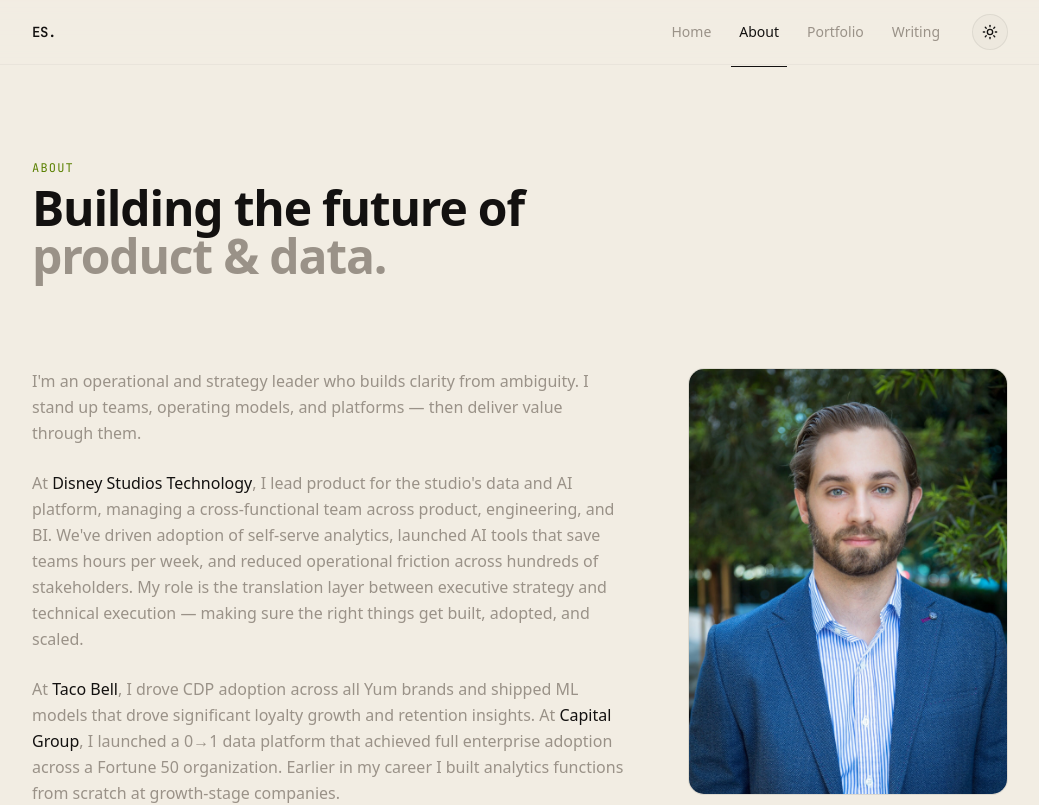
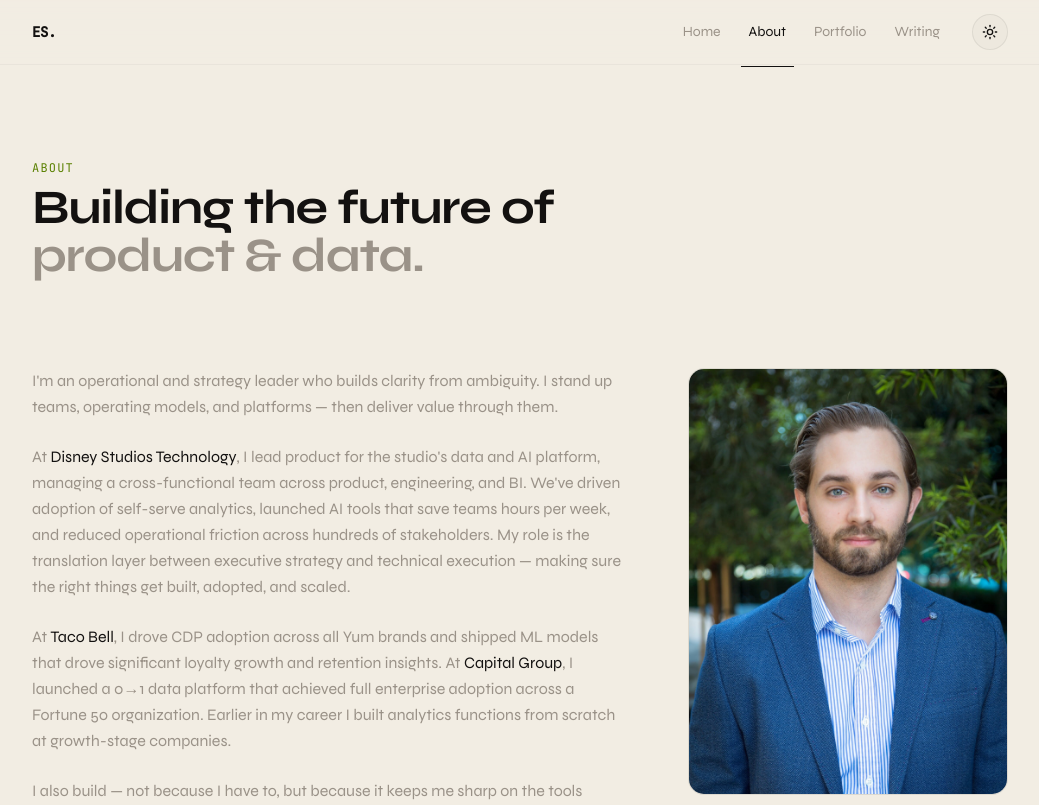
Before and after one commit to ethancstuart/Public-Brand-Website-Claude, a Next.js app: page /about in a window 1280 px wide. Shown: the top 805 px of the page, without its empty margins (120-1159 px from the left). Built offline with nearby package versions, Linux system fonts and the light colour scheme.

Commit message:
feat: add Instrument Serif + Syne fonts, remove ThemeProvider

```diff
--- a/src/app/layout.tsx
+++ b/src/app/layout.tsx
@@ -1,6 +1,5 @@
 import type { Metadata } from "next";
-import { Inter, JetBrains_Mono } from "next/font/google";
-import { ThemeProvider } from "next-themes";
+import { Instrument_Serif, Syne, JetBrains_Mono } from "next/font/google";
 import { Analytics } from "@vercel/analytics/next";
 import { SpeedInsights } from "@vercel/speed-insights/next";
 import { Nav } from "@/components/nav";
@@ -8,15 +7,25 @@ import { Footer } from "@/components/footer";
 import { siteConfig } from "@/lib/constants";
 import "./globals.css";
 
-const inter = Inter({
-  variable: "--font-inter",
+const instrumentSerif = Instrument_Serif({
+  variable: "--font-instrument-serif",
   subsets: ["latin"],
+  weight: "400",
+  style: ["normal", "italic"],
+  display: "swap",
+});
+
+const syne = Syne({
+  variable: "--font-syne",
+  subsets: ["latin"],
+  weight: ["400", "600", "700", "800"],
   display: "swap",
 });
 
 const jetbrainsMono = JetBrains_Mono({
   variable: "--font-jetbrains-mono",
   subsets: ["latin"],
+  weight: ["400", "500"],
   display: "swap",
 });
 
@@ -51,20 +60,13 @@ export default function RootLayout({
   children: React.ReactNode;
 }>) {
   return (
-    <html lang="en" suppressHydrationWarning>
+    <html lang="en">
       <body
-        className={`${inter.variable} ${jetbrainsMono.variable} font-sans antialiased`}
+        className={`${instrumentSerif.variable} ${syne.variable} ${jetbrainsMono.variable} font-sans antialiased`}
       >
-        <ThemeProvider
-          attribute="class"
-          defaultTheme="dark"
-          enableSystem
-          disableTransitionOnChange
-        >
-          <Nav />
-          <main className="min-h-screen pt-16">{children}</main>
-          <Footer />
-        </ThemeProvider>
+        <Nav />
+        <main className="min-h-screen pt-16">{children}</main>
+        <Footer />
         <Analytics />
         <SpeedInsights />
       </body>
```
